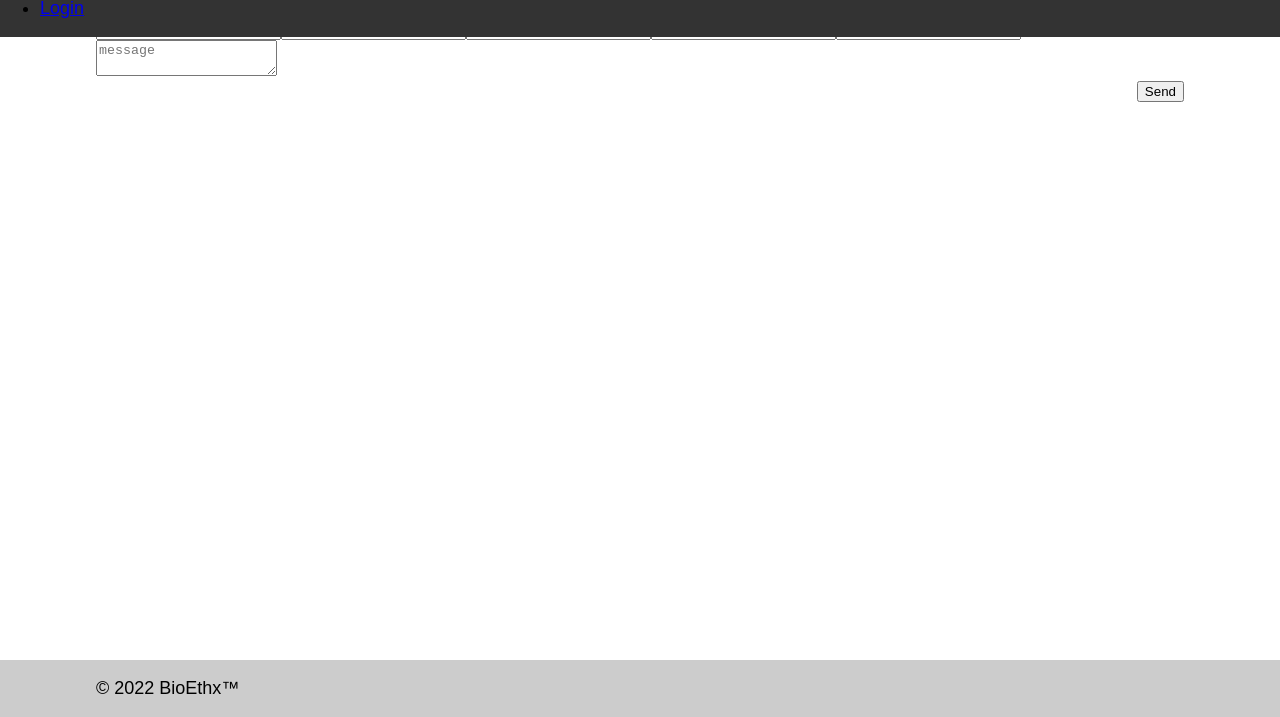
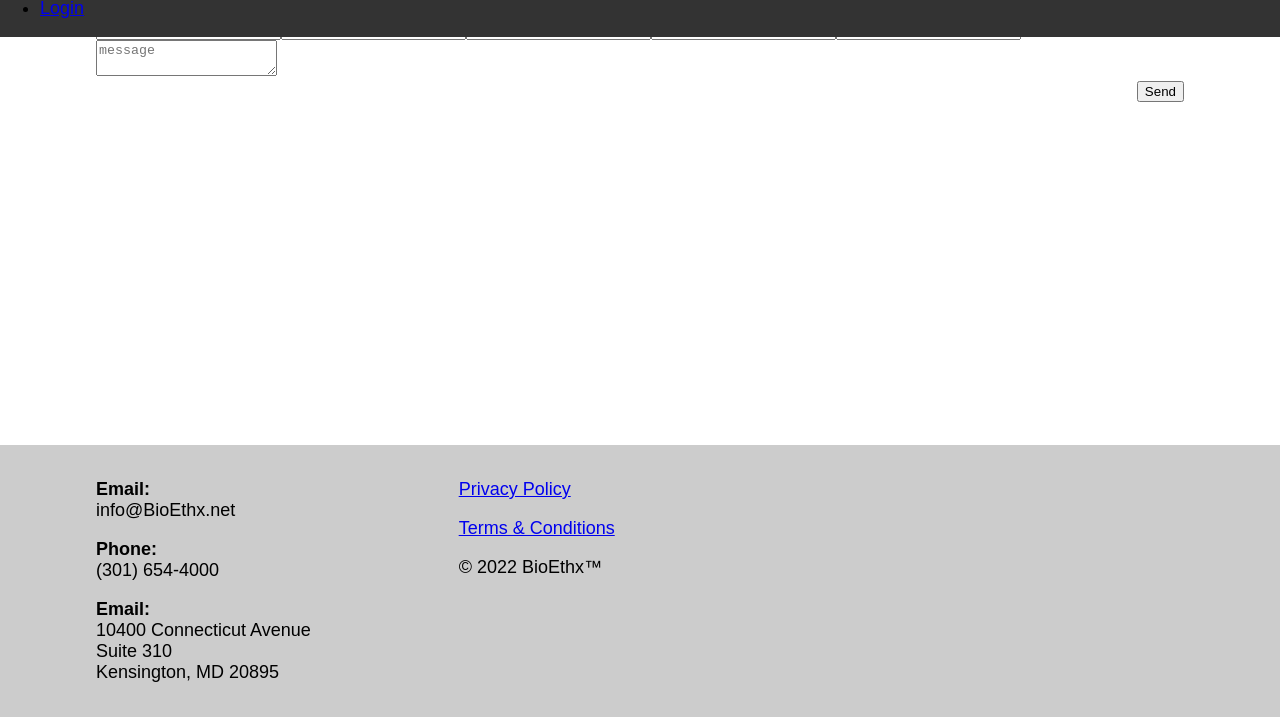
Before and after one commit to AquasInc/bioethx-site, a Gatsby site: page /contact in a window 1280 px wide. Shown: the part 83-800 px from the top of the page. Built offline with nearby package versions, Linux system fonts and the light colour scheme; Gatsby itself is replaced by a stand-in of ours.

Commit message:
feat(footer): flex-columns

```diff
--- a/src/components/footer.js
+++ b/src/components/footer.js
@@ -1,10 +1,45 @@
+import { Link } from "gatsby";
 import React from "react";
-import { container, footer } from "./footer.module.css";
+import { container, footer, column, linkText } from "./footer.module.css";
 
 const Footer = () => (
   <footer className={footer}>
     <div className={container}>
-      <p>&copy; 2022 BioEthx™</p>
+      <div className={column}>
+        <p>
+          <strong>Email:</strong>
+          <br />
+          info@BioEthx.net
+        </p>
+        <p>
+          <strong>Phone:</strong>
+          <br />
+          (301) 654-4000
+        </p>
+        <p>
+          <strong>Email:</strong>
+          <br />
+          10400 Connecticut Avenue
+          <br />
+          Suite 310
+          <br />
+          Kensington, MD 20895
+        </p>
+      </div>
+      <div className={column}>
+        <p>
+          <Link to="#" className={linkText}>
+            Privacy Policy
+          </Link>
+        </p>
+        <p>
+          <Link to="#" className={linkText}>
+            Terms & Conditions
+          </Link>
+        </p>
+        <p>&copy; 2022 BioEthx™</p>
+      </div>
+      <div className={column}></div>
     </div>
   </footer>
 );
--- a/src/components/footer.module.css
+++ b/src/components/footer.module.css
@@ -3,10 +3,27 @@
   bottom: 0;
   width: 100%;
   background: #ccc;
+  padding: 1rem 0;
 }
 
 .container {
+  display: flex;
   width: 85%;
   max-width: 1366px;
   margin: 0 auto;
 }
+
+.column {
+  flex: 1;
+}
+
+.link-text {
+  text-decoration: none;
+  color: black;
+}
+
+@media (max-width: 768px) {
+  .container {
+    flex-direction: column;
+  }
+}
--- a/src/components/layout.module.css
+++ b/src/components/layout.module.css
@@ -5,6 +5,6 @@
 
 .page-wrap {
   padding-top: 2.75rem;
-  padding-bottom: 5rem;
+  padding-bottom: 27rem;
   z-index: 1;
 }
```
